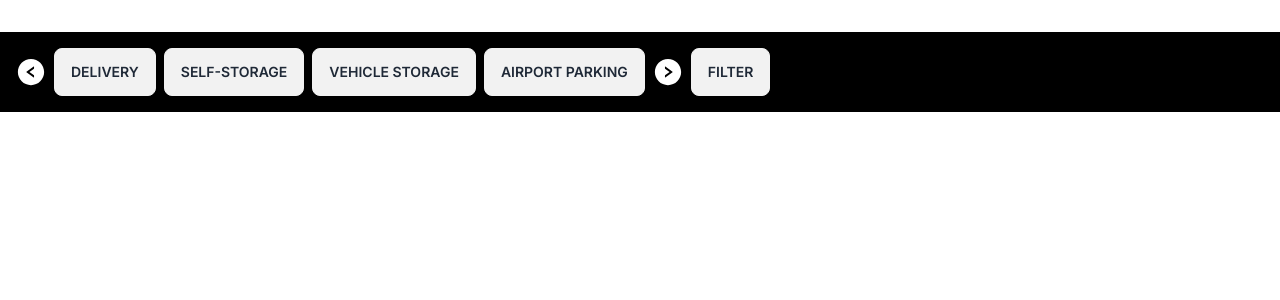
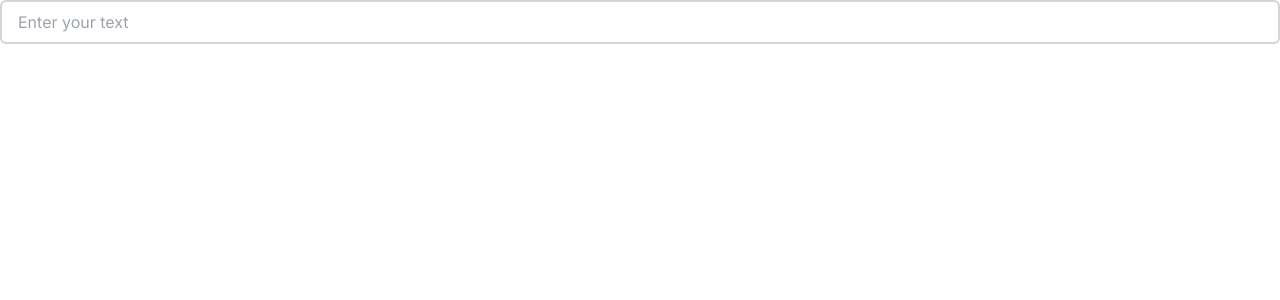
Before and after one commit to jordanwhiguera/storage-app, a Next.js app: page / in a window 1280 px wide. Shown: the top 300 px of the page. Built offline with nearby package versions, Linux system fonts and the light colour scheme.

Commit message:
Location Search Box and delete

```diff
--- /dev/null
+++ b/app/assets/data/search.tsx
@@ -0,0 +1,22 @@
+export default [
+  {
+    id: "0",
+    description: "Tenerife, Canary Islands",
+  },
+  {
+    id: "1",
+    description: "Tenerife, Santa Cruz de Tenerife",
+  },
+  {
+    id: "2",
+    description: "Tenerife, El Medano",
+  },
+  {
+    id: "3",
+    description: "Tenerife, Costa Adeje",
+  },
+  {
+    id: "4",
+    description: "Tenerife, Puerto de la Cruz",
+  },
+];
--- a/app/components/Navbar/page.tsx
+++ b/app/components/Navbar/page.tsx
@@ -1,3 +1,4 @@
+"use client";
 import React from "react";
 import SearchButton from "../SearchButton/page";
 
--- a/app/components/Post/page.tsx
+++ b/app/components/Post/page.tsx
@@ -1,3 +1,4 @@
+"use client";
 import React from "react";
 import { AiFillStar } from "react-icons/ai";
 import { FaTruckPickup } from "react-icons/fa";
--- /dev/null
+++ b/app/components/SearchButton/LocationSearch/page.tsx
@@ -0,0 +1,36 @@
+"use client";
+import React, { useState } from "react";
+import { BsFillXCircleFill } from "react-icons/bs";
+import search from "@/app/assets/data/search";
+
+const LocationSearch = () => {
+  const [inputValue, setInputValue] = useState("");
+
+  const handleInputChange = (e: React.ChangeEvent<HTMLInputElement>) => {
+    setInputValue(e.target.value);
+  };
+
+  const clearInput = () => {
+    setInputValue("");
+  };
+
+  return (
+    <div className="w-full relative">
+      <input
+        type="text"
+        placeholder="Enter your text"
+        value={inputValue}
+        onChange={handleInputChange}
+        className="w-full px-4 py-2 border-2 border-gray-300 rounded-md text-white focus:border-blue-500 focus:outline-none focus:ring-1 focus:ring-blue-500"
+      />
+      {inputValue && (
+        <BsFillXCircleFill
+          className="absolute right-3 top-1/2 transform -translate-y-1/2 text-gray-400 cursor-pointer"
+          onClick={clearInput}
+        />
+      )}
+    </div>
+  );
+};
+
+export default LocationSearch;
--- a/app/components/TabSlider/page.tsx
+++ b/app/components/TabSlider/page.tsx
@@ -26,7 +26,7 @@ const TabSlider = () => {
   };
 
   return (
-    <div className="bg-black w-full flex items-center mt-8 p-4 relative">
+    <div className="bg-black w-full flex items-center mt-2 p-4 relative">
       {/* Left scroll icon */}
       <button onClick={scrollLeft} className="mr-2">
         <AiFillLeftCircle size={30} color="white" />
--- a/app/page.tsx
+++ b/app/page.tsx
@@ -4,6 +4,7 @@ import SearchResults from "./screens/SearchResults/page";
 import Navbar from "./components/Navbar/page";
 import SearchButton from "./components/SearchButton/page";
 import TabSlider from "./components/TabSlider/page";
+import LocationSearch from "./components/SearchButton/LocationSearch/page";
 export default function Base() {
   return (
     <>
@@ -13,9 +14,10 @@ export default function Base() {
       {/* <Post /> */}
 
       {/* <Navbar /> */}
-      <TabSlider />
+      {/* <TabSlider /> */}
       {/* <SearchResults /> */}
       {/* <SearchButton /> */}
+      <LocationSearch />
     </>
   );
 }
```
